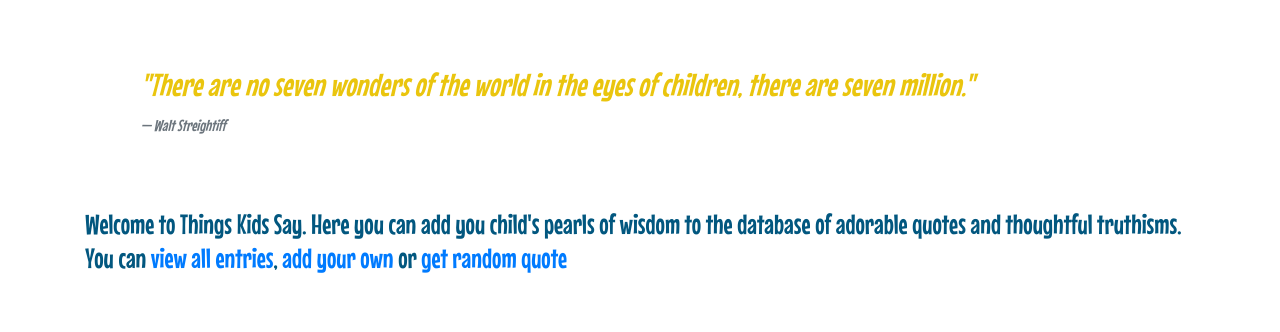
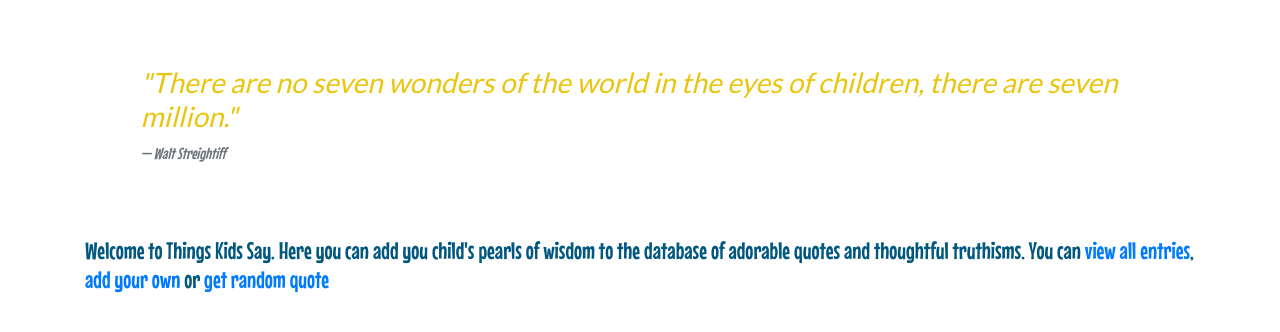
Before and after one commit to BC1985/things-kids-say, a React (Create React App) app: page / in a window 1280 px wide. Shown: the part 274-606 px from the top of the page. Built offline with nearby package versions, Linux system fonts and the light colour scheme; no server answers.

Commit message:
Change font Reduce header size

```diff
--- a/src/components/LandingPage/LandingPage.js
+++ b/src/components/LandingPage/LandingPage.js
@@ -18,13 +18,14 @@ const LandingText = () => {
       color: randomcolor({
         luminosity: "dark",
         hue: "random"
-      })
+      }),
+      fontFamily:"Lato"
     };
     return (
-      <h2 style={randomQuoteColor}>
+      <h3 style={randomQuoteColor}>
         "There are no seven wonders of the world in the eyes of children, there
         are seven million."
-      </h2>
+      </h3>
     );
   };
   const Description = () => {
@@ -35,13 +36,13 @@ const LandingText = () => {
       })
     };
     return (
-      <h3 style={randomDescriptionColor}>
+      <h4 style={randomDescriptionColor}>
         Welcome to Things Kids Say. Here you can add you child's pearls of
         wisdom to the database of adorable quotes and thoughtful truthisms.{" "}
         You can <Link to="/list">view all entries</Link>,{" "}
         <Link to="/add">add your own</Link> or{" "}
         <Link to="/random">get random quote</Link>
-      </h3>
+      </h4>
     );
   };
   return (
```
